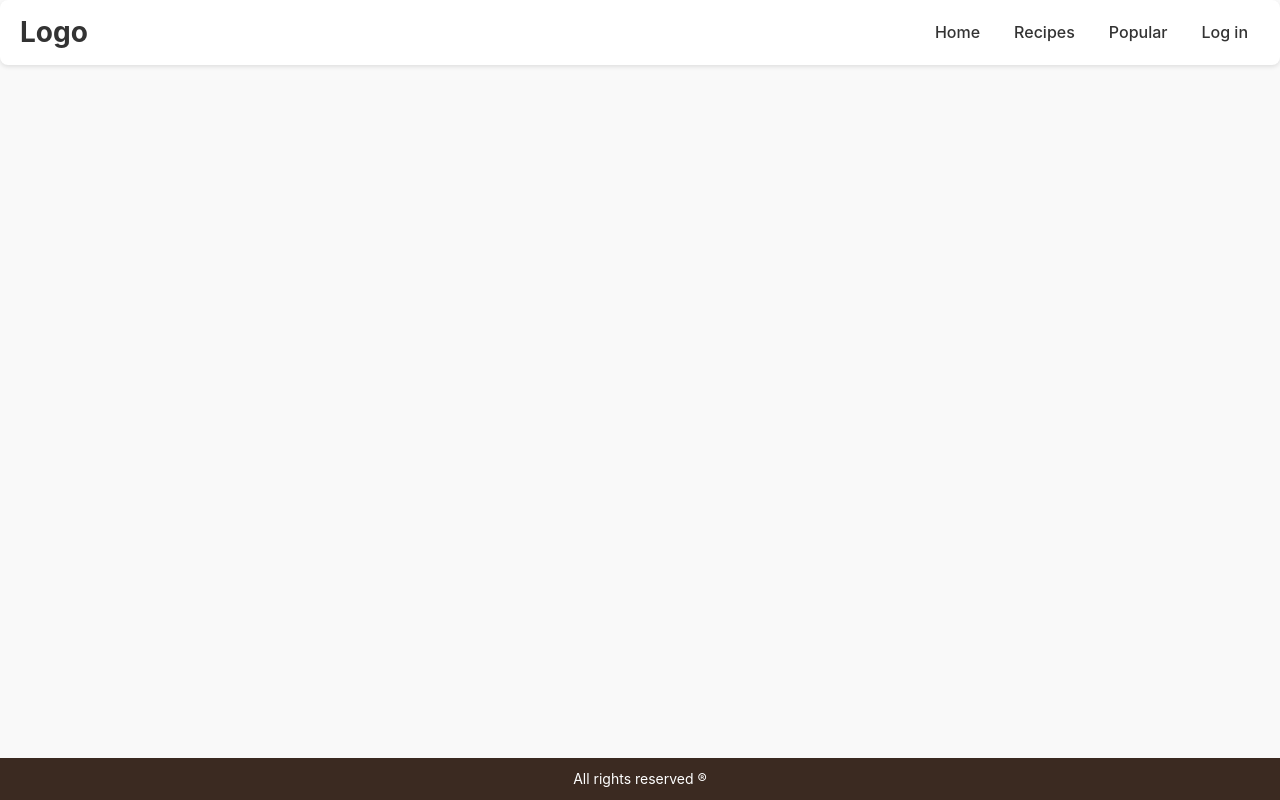
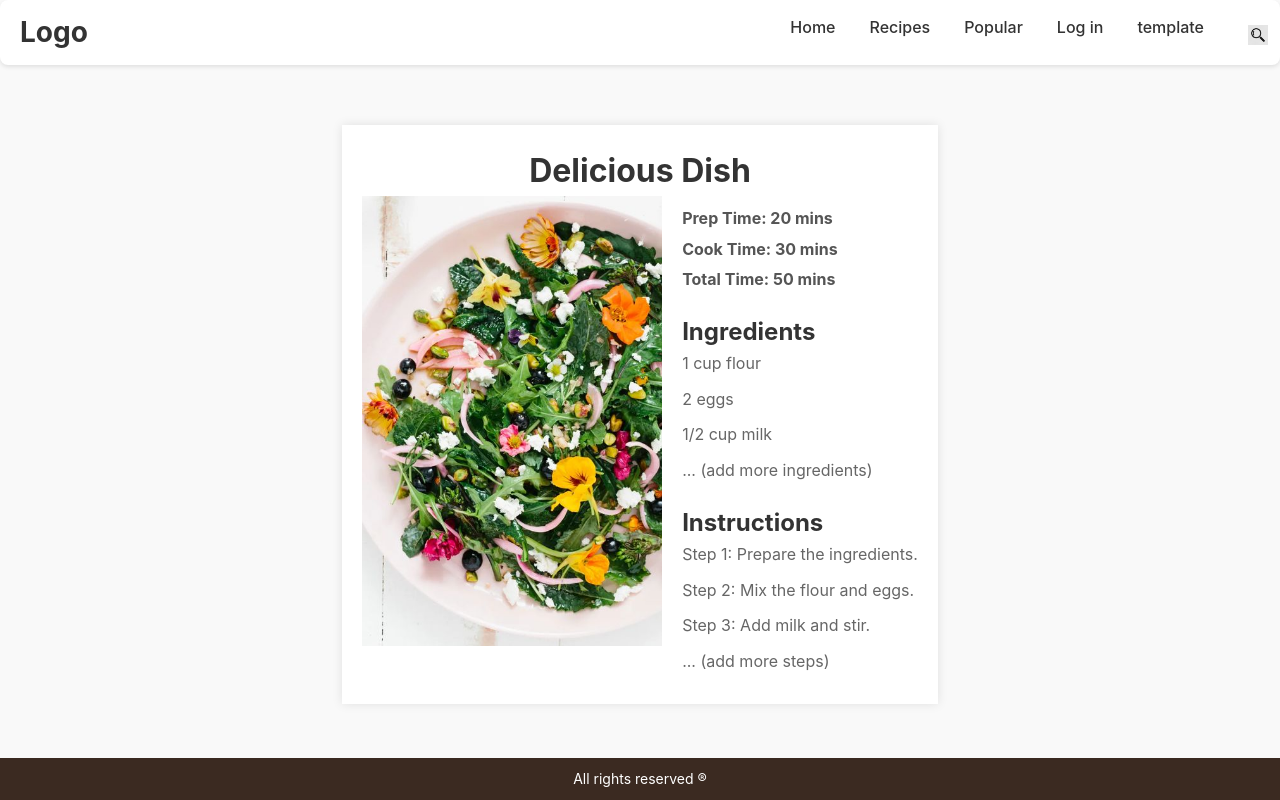
Before and after one commit to bobo477/diplomen__proekt_2, a website: page recipe_page.html in a window 1280 px wide. Drawn offline with Linux system fonts and the light colour scheme.

Commit message:
Add files via upload

```diff
--- a/recipe_page.css
+++ b/recipe_page.css
@@ -70,6 +70,54 @@ body {
   background-color: rgba(0, 0, 0, 0.05);
 }
 
+.search-bar {
+  display: flex;
+  align-items: center;
+  position: absolute;
+  top: 50%;
+  right: -300px; /* Start off-screen */
+  transform: translateY(-50%);
+  background-color: #fff;
+  border-radius: 50px;
+  width: 250px;
+  transition: right 0.3s ease, opacity 0.3s ease;
+  opacity: 0;
+  z-index: 1; /* Ensure the search bar appears above other elements */
+}
+
+.search-bar.show-search {
+  right: 20px; /* Slide into view */
+  opacity: 1;
+}
+
+.search-bar input {
+  padding: 8px;
+  font-size: 16px;
+  border-radius: 50px;  /* Make the input field inside the search bar rounded */
+  border: 1px solid #ddd;
+  outline: none;
+  width: 220px;
+  transition: border-color 0.3s ease;
+}
+
+.search-bar input:focus {
+  border-color: var(--primary-color);
+}
+
+.search-icon {
+  cursor: pointer;
+  width: 24px;  /* Set fixed width for icon */
+  height: 24px;  /* Set fixed height for icon */
+  margin-left: 10px;
+  position: relative;
+  top: 2px; /* Move the icon 5px from the top */
+  transition: transform 0.2s ease; /* Smooth transition for when the icon moves */
+}
+
+/* Hide the search icon when the search bar is visible */
+.search-icon.hidden {
+  display: none;
+}
 /* Main Content */
 .main-container {
   padding: 20px;
@@ -109,3 +157,60 @@ body {
   font-size: 14px;
   margin-top: auto;
 }
+
+.recipe-container {
+  max-width: 800px;
+  margin: 20px auto;
+  background-color: #fff;
+  box-shadow: 0px 0px 10px rgba(0, 0, 0, 0.1);
+  padding: 20px;
+}
+
+.recipe-image {
+  float: left;
+  width: 300px;
+  height: auto;
+  margin-right: 20px;
+}
+
+.recipe-info {
+  overflow: hidden;
+}
+
+.recipe-times {
+  margin-top: 10px;
+}
+
+.recipe-times p {
+  margin: 5px 0;
+  font-weight: bold;
+}
+
+.recipe-ingredients {
+  clear: both;
+  margin-top: 20px;
+}
+
+.recipe-instructions {
+  margin-top: 20px;
+}
+
+h1 {
+  text-align: center;
+  color: #333;
+}
+
+p {
+  line-height: 1.6;
+  color: #555;
+}
+
+ul {
+  list-style-type: none;
+  padding: 0;
+}
+
+li {
+  margin-bottom: 10px;
+  color: #666;
+}
--- a/recipe_page.html
+++ b/recipe_page.html
@@ -19,12 +19,52 @@
               <li><a href="recipes.html" class="header-text recipes">Recipes</a></li>
               <li><a href="popular.html" class="header-text popular">Popular</a></li>
               <li><a href="log_in.html" class="header-text log in">Log in</a></li>
+              <li><a href="recipe_page.html?id=2" class="header-text log in">template</a></li>
+                <!-- Search Icon -->
+                <a href="#" class="header-text search-icon" id="searchIcon" onclick="toggleSearch()">
+                  <img src="icons/magnifying-glass.png" alt="Search" style="width: 20px; height: 20px;">
+                </a>
+              </li>
             </ul>
+            <div class="search-bar" id="searchBar">
+              <input type="text" id="searchInput" placeholder="Search recipes...">
+              <img src="icons/magnifying-glass.png" alt="Search" class="search-icon" onclick="searchRecipes()">
+            </div>
           </nav>
 
         <!-- Main Content -->
         <div class="main-container" id="recipeContainer">
             <!-- Recipe details will be dynamically inserted here -->
+        </div>
+        <div class="recipe-container">
+            <h1>Delicious Dish</h1>
+            <img src="photos/483f56e817516380c9a43c82e2a7ff92.jpg" alt="Delicious Dish" class="recipe-image">
+            <div class="recipe-info">
+                <div class="recipe-times">
+                    <p>Prep Time: 20 mins</p>
+                    <p>Cook Time: 30 mins</p>
+                    <p>Total Time: 50 mins</p>
+                </div>
+                <div class="recipe-ingredients">
+                    <h2>Ingredients</h2>
+                    <ul>
+                        <li>1 cup flour</li>
+                        <li>2 eggs</li>
+                        <li>1/2 cup milk</li>
+                        <li>... (add more ingredients)</li>
+                    </ul>
+                </div>
+                <div class="recipe-instructions">
+                    <h2>Instructions</h2>
+                    <ol>
+                        <li>Step 1: Prepare the ingredients.</li>
+                        <li>Step 2: Mix the flour and eggs.</li>
+                        <li>Step 3: Add milk and stir.</li>
+                        <li>... (add more steps)</li>
+
+                    </ol>
+                </div>
+            </div>
         </div>
 
         <!-- Footer Section -->
--- a/recipe_page.js
+++ b/recipe_page.js
@@ -22,8 +22,14 @@ document.addEventListener('DOMContentLoaded', () => {
     const recipeContainer = document.getElementById('recipeContainer');
     recipeContainer.innerHTML = `
       <div class="recipe">
+        <div class="recipe-image">
+          <img src="${recipe.image}" alt="${recipe.name}">
+          <p>Time to cook: ${recipe.timeToCook}</p>
+          <p>Prep time: ${recipe.prepTime}</p>
+          <p>Overall time: ${recipe.overallTime}</p>
+        </div>
+        <div class="recipe-details">
           <h2>${recipe.name}</h2>
-        <p>Time: ${recipe.time}</p>
           <h3>Ingredients:</h3>
           <ul>
             ${recipe.ingredients.map(ingredient => `<li>${ingredient.name} - ${ingredient.measurement}</li>`).join('')}
@@ -31,5 +37,6 @@ document.addEventListener('DOMContentLoaded', () => {
           <h3>Instructions:</h3>
           <p>${recipe.instructions}</p>
         </div>
+      </div>
     `;
   }
```
Also changed, not shown: autumn.html (+1 -1 lines), server.js (+4 -4 lines), spring.html (+1 -1 lines), summer.html (+1 -1 lines), winter.html (+1 -1 lines). Lines whose indentation alone changed are shown as unchanged.
